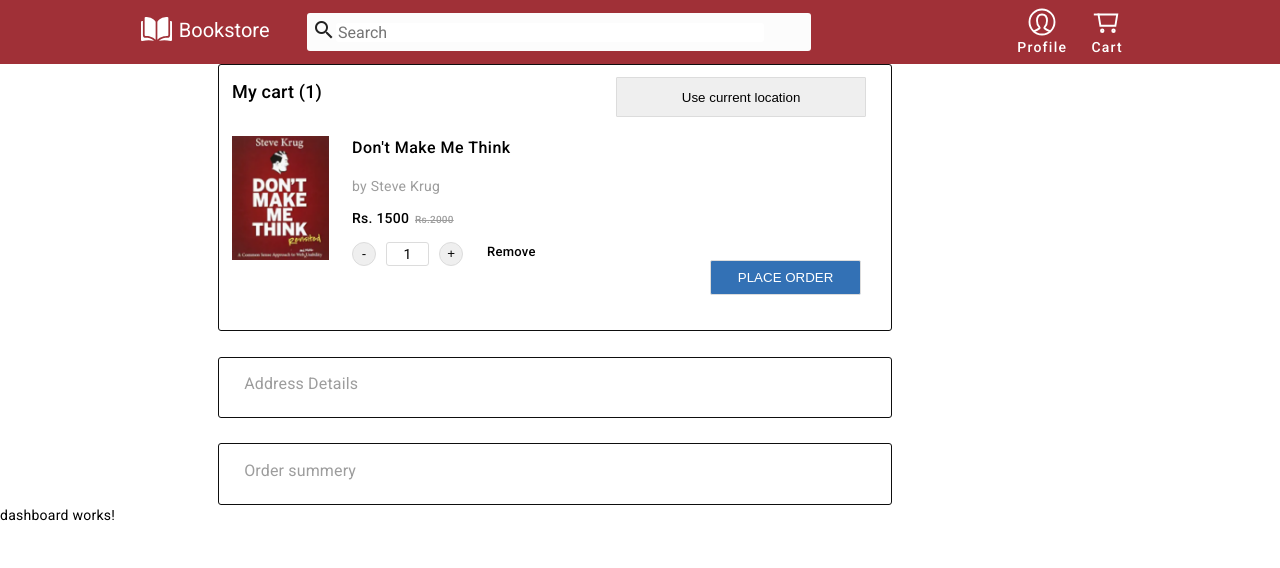
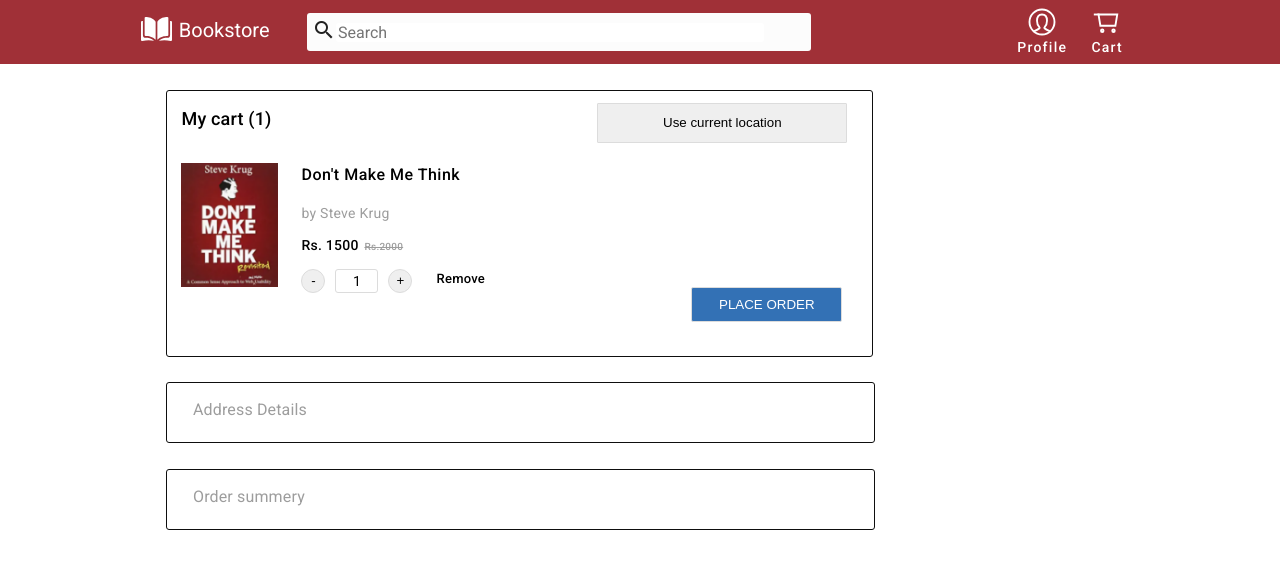
Before and after one commit to Ritika-negi13/swirm-bookstore-app, an Angular app: page / in a window 1280 px wide. Shown: the top 568 px of the page. Built offline with nearby package versions, Linux system fonts and the light colour scheme.

Commit message:
Mod: change css

```diff
--- a/src/app/components/dashboard/dashboard.component.html
+++ b/src/app/components/dashboard/dashboard.component.html
@@ -1,3 +1,4 @@
+
 <app-navbar></app-navbar>
+
 <app-mycart></app-mycart>
-<p>dashboard works!</p>
--- a/src/app/components/mycart/mycart.component.scss
+++ b/src/app/components/mycart/mycart.component.scss
@@ -1,11 +1,12 @@
 .mycart-container {
-    margin-left: 17%;
+    margin-left: 13%;
+    margin-top: 2%;
 
 }
 .address-details {
-        margin-left: 17%;
+        margin-left: 13%;
         margin-top: 2%;
-        width: 50.53%;
+        width: 53.2%;
         height: 5%;
         border-radius: 3px;
         border: 1px solid #0e0e0e;
@@ -14,9 +15,9 @@
         padding-bottom: 0.5%;
 }
 .order-details {
-    margin-left: 17%;
+    margin-left: 13%;
     margin-top: 2%;
-    width: 50.53%;
+    width: 53.2%;
     height: 5%;
     border-radius: 3px;
     border: 1px solid #0e0e0e;
@@ -25,7 +26,7 @@
     padding-bottom: 0.5%;
 }
 .order-summary {
-    margin-left: 17%;
+    margin-left: 13%;
     margin-top: 2%;
 
 }
@@ -72,8 +73,8 @@
     border-radius: 3px;
 }
 .form-container {
-    max-width: 49.8%;
-    margin-left: 17%;
+    max-width: 52.4%;
+    margin-left: 13%;
     padding: 20px;
     border: 1px solid #0e0e0e;
     border-radius: 3px;
```
